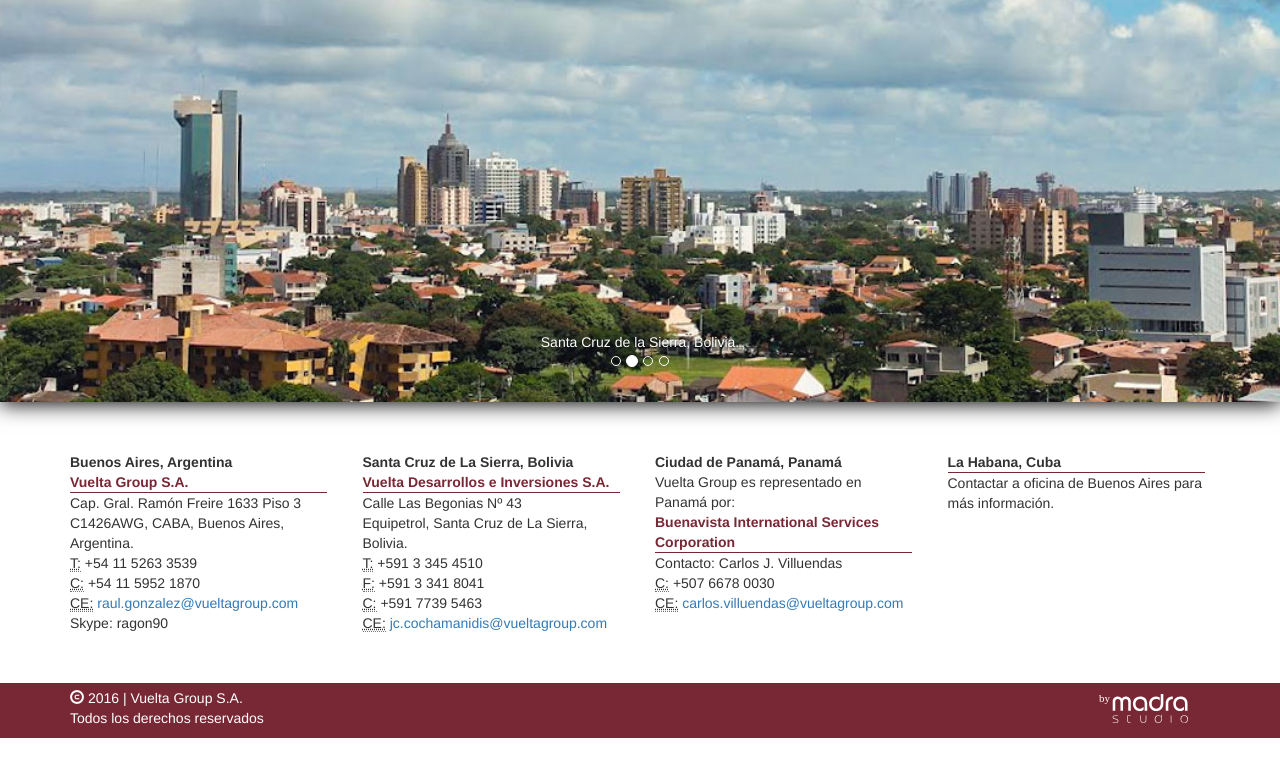
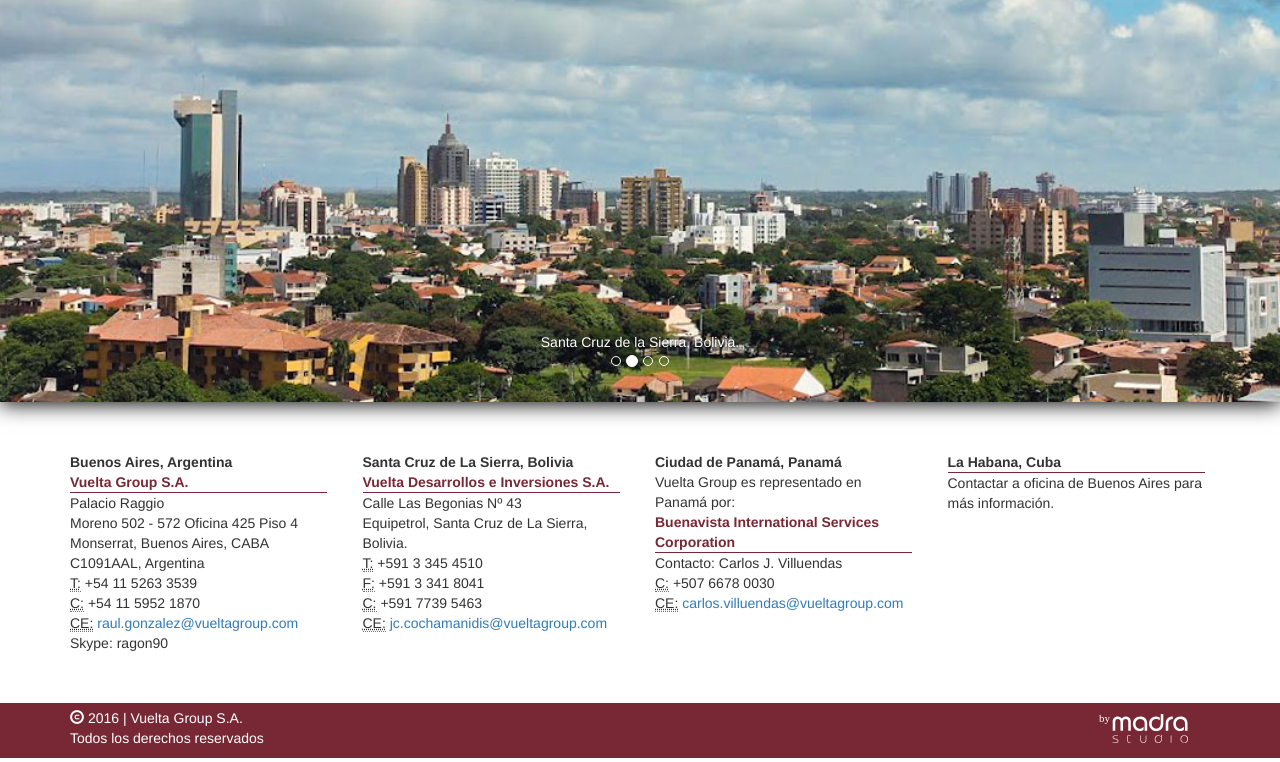
Before and after one commit to madrastudio/vueltagroup-website, a plain HTML site: page index.html in a window 1280 px wide. Shown: the part 1638-2400 px from the top of the page. Drawn offline with Linux system fonts and the light colour scheme.

Commit message:
Se actualiza direccion en BS.AS.

```diff
--- a/index.html
+++ b/index.html
@@ -575,8 +575,9 @@
               <strong>Buenos Aires, Argentina</strong><br>
               <strong style="color: #782834;">Vuelta Group S.A.</strong><br>
               <div style="background-color: #782834; height: 1px; width: 98%;"></div>
-              Cap. Gral. Ramón Freire 1633 Piso 3<br>
-              C1426AWG, CABA, Buenos Aires, Argentina.<br>
+              Palacio Raggio<br>
+              Moreno 502 - 572 Oficina 425 Piso 4<br>
+              Monserrat, Buenos Aires, CABA C1091AAL, Argentina<br>
               <abbr title="Teléfono">T:</abbr> +54 11 5263 3539<br>
               <abbr title="Celular">C:</abbr> +54 11 5952 1870<br>
               <abbr title="Correo Electrónico">CE:</abbr><a href="mailto:raul.gonzalez@vueltagroup.com"> raul.gonzalez@vueltagroup.com</a><br>
```
